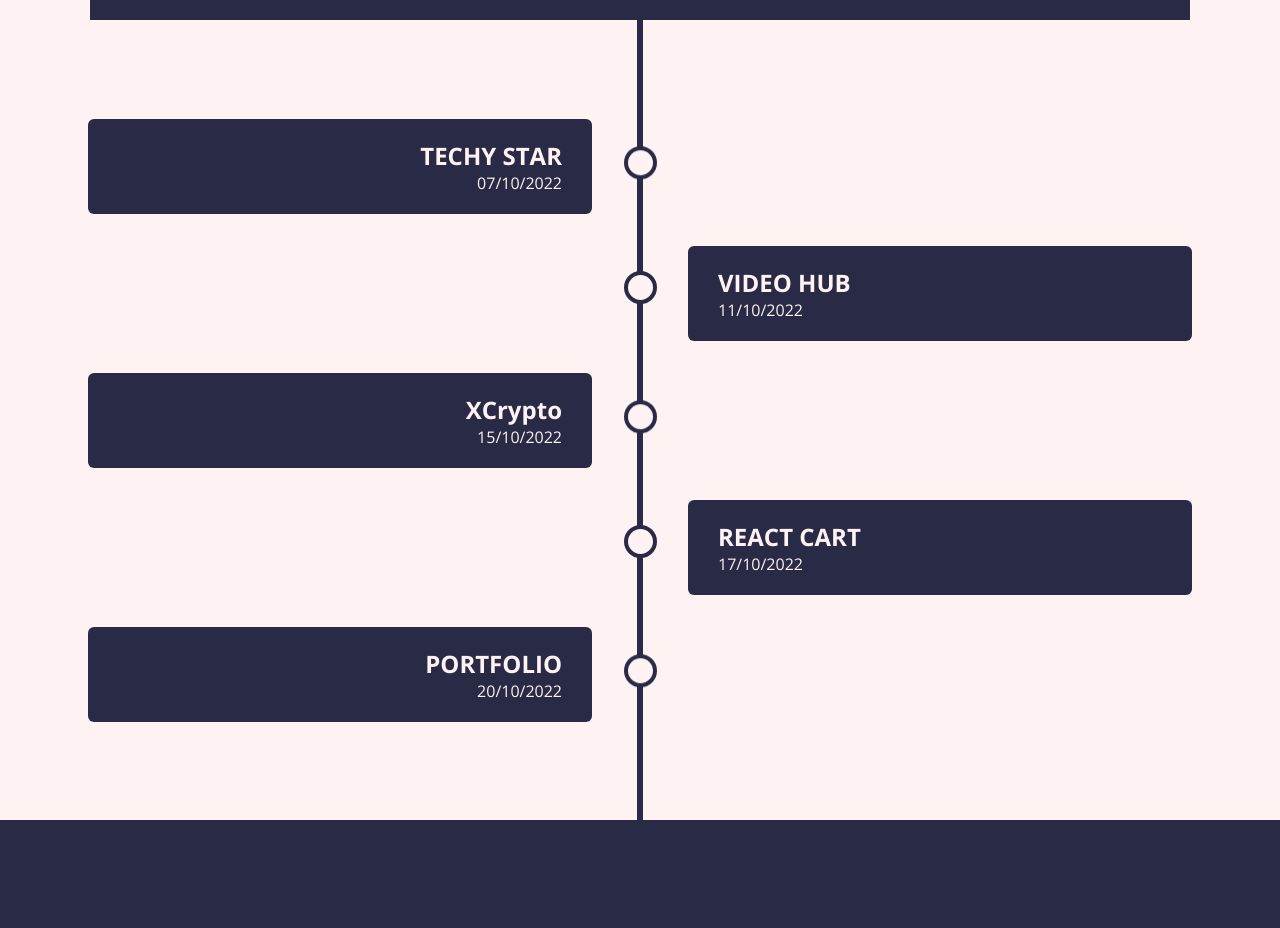
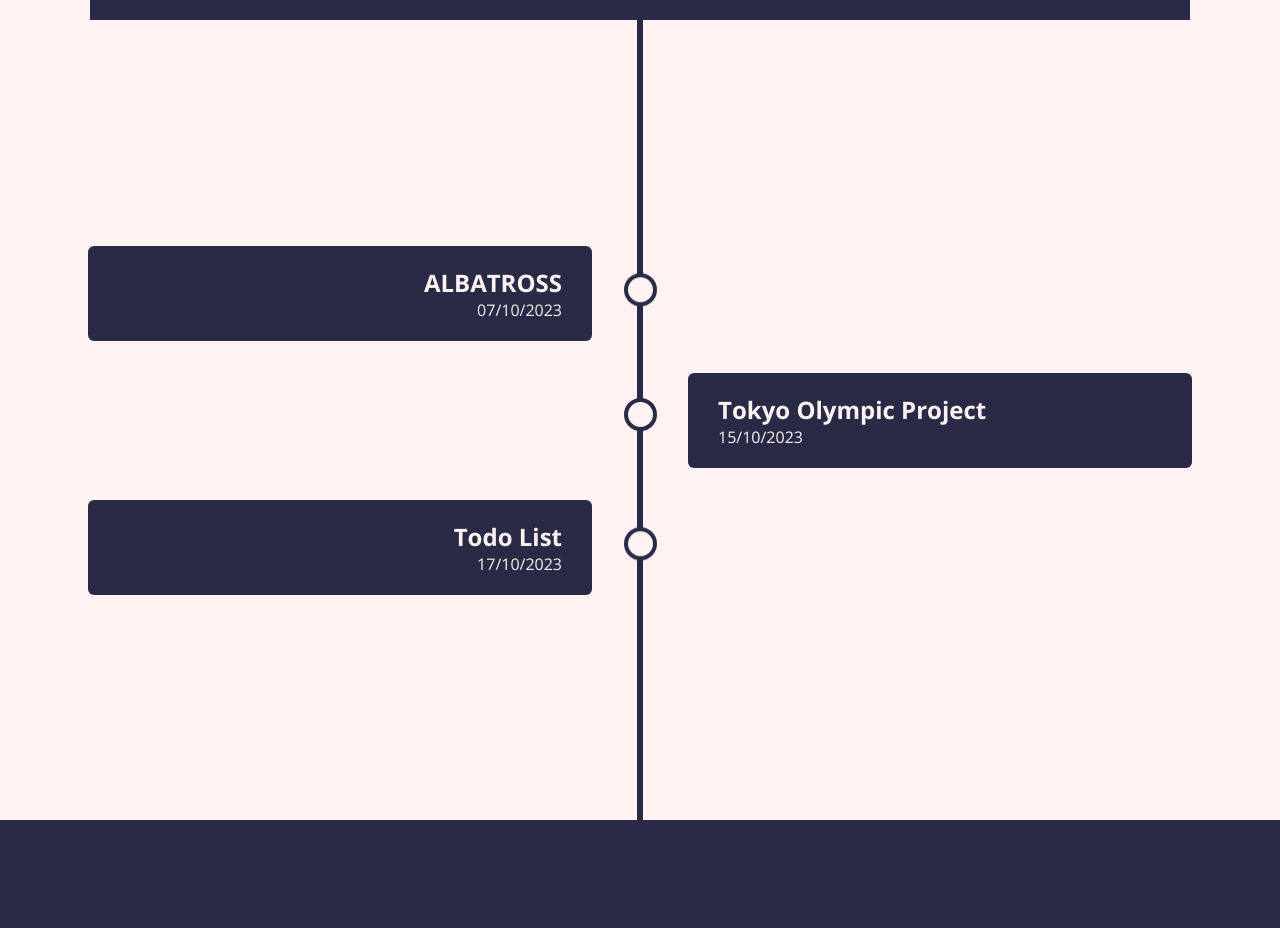
Before and after one commit to JahirMullick/react-portfollio, a React (Vite) app: page / in a window 1280 px wide. Shown: the part 1760-2688 px from the top of the page. Built offline with nearby package versions, Linux system fonts and the light colour scheme.

Commit message:
Updated Resume and remove unuse project

```diff
--- a/src/assets/data.json
+++ b/src/assets/data.json
@@ -1,39 +1,25 @@
 {
     "projects": [
         {
-            "date": "07/10/2022",
-            "title": "TECHY STAR",
+            "date": "07/10/2023",
+            "title": "ALBATROSS",
             "description": "This is the sample description about the project details. The more details the more details and evenually more details because I don't have anything to write",
-            "url": "https://reactone-nine.vercel.app",
+            "url": "https://vite-mini-project-one.vercel.app/",
             "imgSrc": "https://cdn.pixabay.com/photo/2018/06/07/16/49/virtual-3460451_960_720.jpg"
         },
         {
-            "date": "11/10/2022",
-            "title": "VIDEO HUB",
+            "date": "15/10/2023",
+            "title": "Tokyo Olympic Project",
             "description": "This is the sample description about the project details. The more details the more details and evenually more details because I don't have anything to write",
-            "url": "https://react-video-app-eight.vercel.app",
-            "imgSrc": "https://cdn.pixabay.com/photo/2016/11/21/12/51/mobile-phone-1845233__340.jpg"
-        },
-        {
-            "date": "15/10/2022",
-            "title": "XCrypto",
-            "description": "This is the sample description about the project details. The more details the more details and evenually more details because I don't have anything to write",
-            "url": "https://react-crypto-app-pi.vercel.app",
+            "url": "https://github.com/JahirMullick/Tokyo-Olympic-DE-Project",
             "imgSrc": "https://cdn.pixabay.com/photo/2017/12/12/12/44/bitcoin-3014614_960_720.jpg"
         },
         {
-            "date": "17/10/2022",
-            "title": "REACT CART",
+            "date": "17/10/2023",
+            "title": "Todo List",
             "description": "This is the sample description about the project details. The more details the more details and evenually more details because I don't have anything to write",
-            "url": "https://react-cart-eosin.vercel.app",
+            "url": "https://vite-project-todo-list.vercel.app/",
             "imgSrc": "https://cdn.pixabay.com/photo/2019/12/14/08/36/shopping-4694470_960_720.jpg"
-        },
-        {
-            "date": "20/10/2022",
-            "title": "PORTFOLIO",
-            "description": "This is the sample description about the project details. The more details the more details and evenually more details because I don't have anything to write",
-            "url": "/",
-            "imgSrc": "https://cdn.pixabay.com/photo/2020/03/19/21/25/cactus-4948833_960_720.jpg"
         }
     ]
 }
--- a/src/components/Home.jsx
+++ b/src/components/Home.jsx
@@ -63,7 +63,7 @@
           />
 
           <div>
-            <a target="_blank" href="https://drive.google.com/file/d/1IbhQHJvasjpzqQohzbaSpSEvhIbXU72h/view?usp=sharing">Resume</a>
+            <a target="_blank" href="https://drive.google.com/file/d/1ub8wQFUpJ3VDiDv7Rhinnm8L1_kAhNkD/view?usp=sharing">Resume</a>
             <a href="#work">
               Projects <BsArrowUpRight />
             </a>
```
Also changed, not shown: public/index.html (+5 -5 lines).
